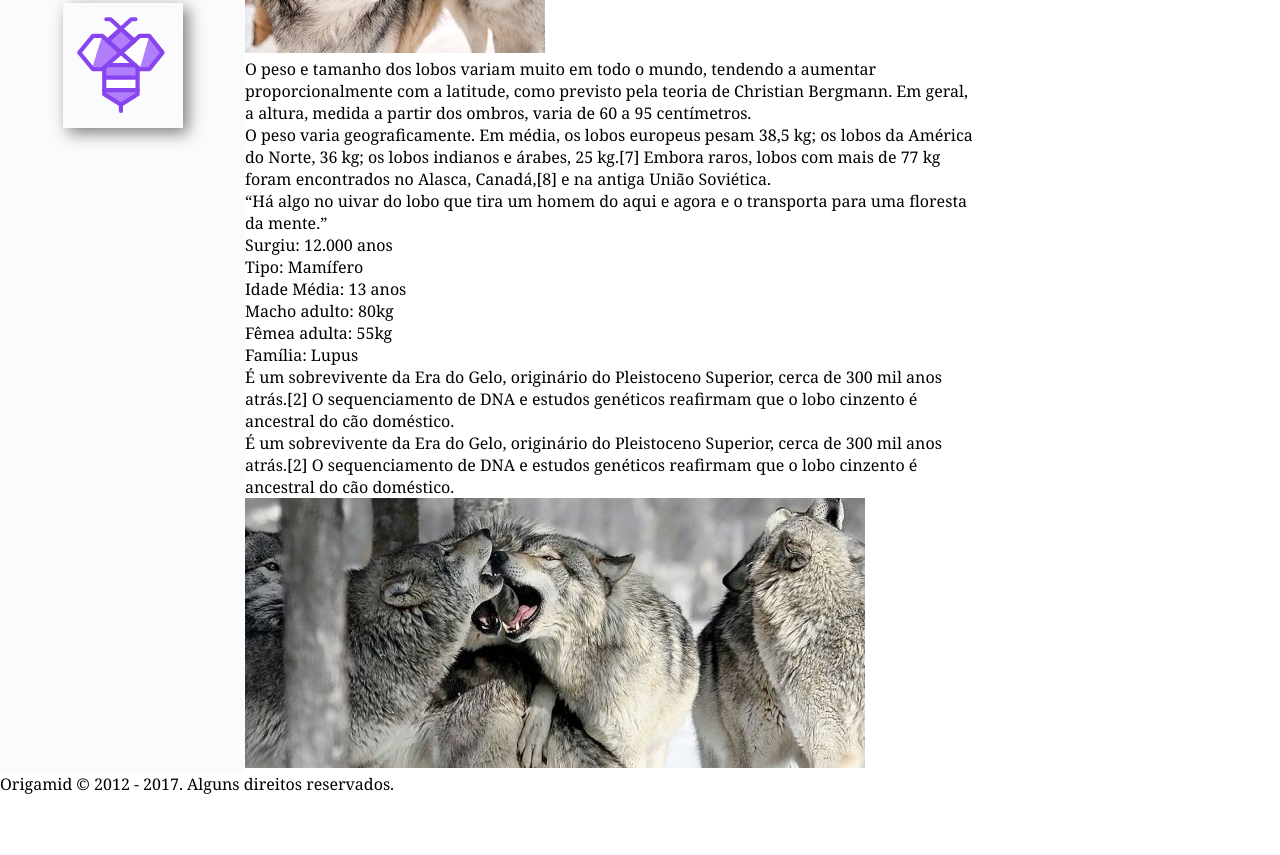
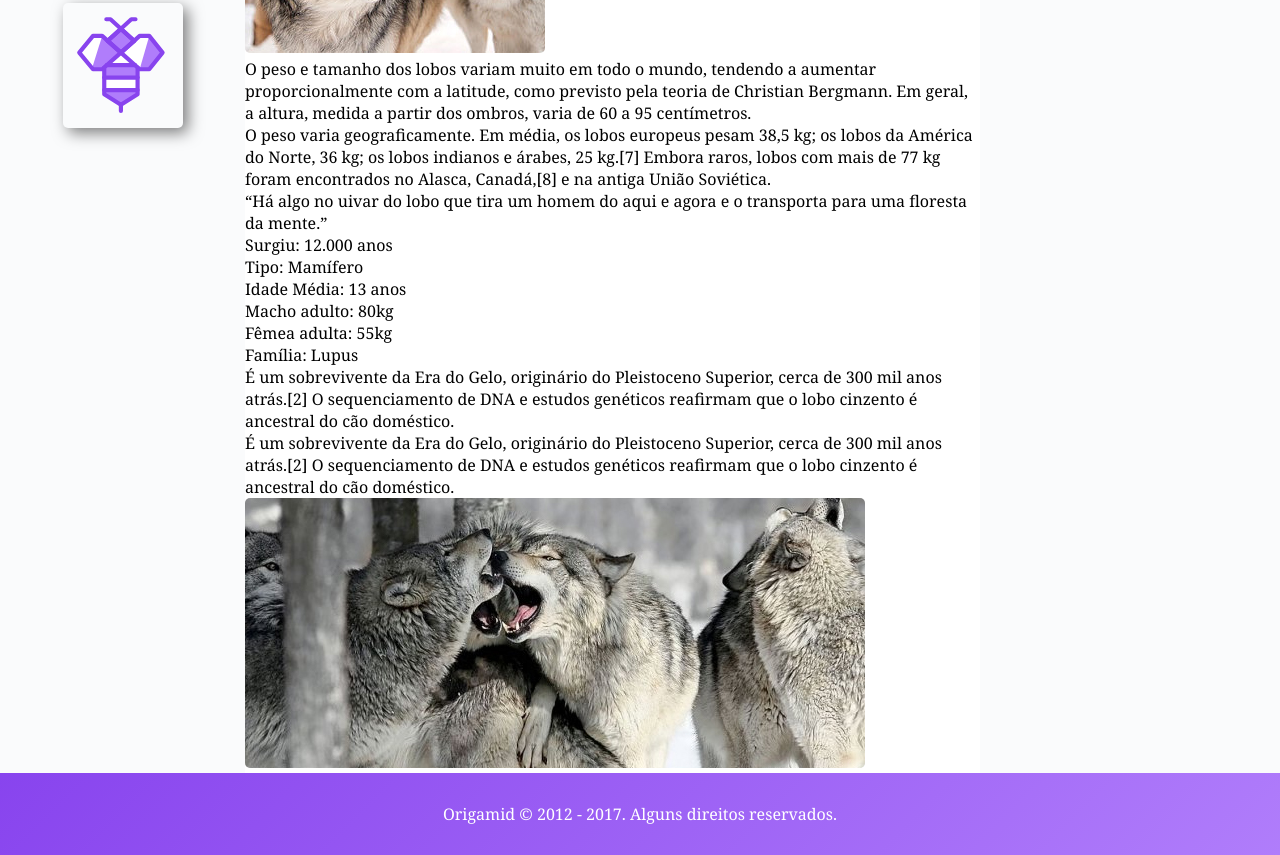
Before and after one commit to pedroAndrad1/wildbeast, a plain HTML site: page index.html in a window 1280 px wide. Shown: the part 906-1761 px from the top of the page. Before the commit the page ends 1701 px from the top, so only its background shows below. Drawn offline with Linux system fonts and the light colour scheme.

Commit message:
sidenav e footer prontos

```diff
--- a/css/style.css
+++ b/css/style.css
@@ -17,6 +17,7 @@ a {
 
 img {
   max-width: 100%;
+  border-radius: 5px;
 }
 
 /* GRID GERAL */
@@ -85,21 +86,36 @@ img {
   padding: 10px;
   box-shadow: 5px 5px 15px rgba(0,0,0,.5);
   transition: .1s ease-out;
+  border-radius: 5px;
 }
 
 .sidenav li a:hover{
   background: #B07DFB ;
 }
 
-
+/*CONTENT */
 .content {
   grid-area: content;
 }
 
+/*SIDENAV */
 .anuncios {
   grid-area: anuncios;
+  display: grid;
+  background: #fafbfc;
+  align-content: start;
+  padding: 30px;
+  gap: 30px;
 }
 
+/*FOOTER */
 .footer {
   grid-area: footer;
+  background: linear-gradient(135deg, #8844ee, #B07DFB);;
 }
+
+.footer p{
+  color: white;
+  text-align: center;
+  padding: 30px;
+}
```
